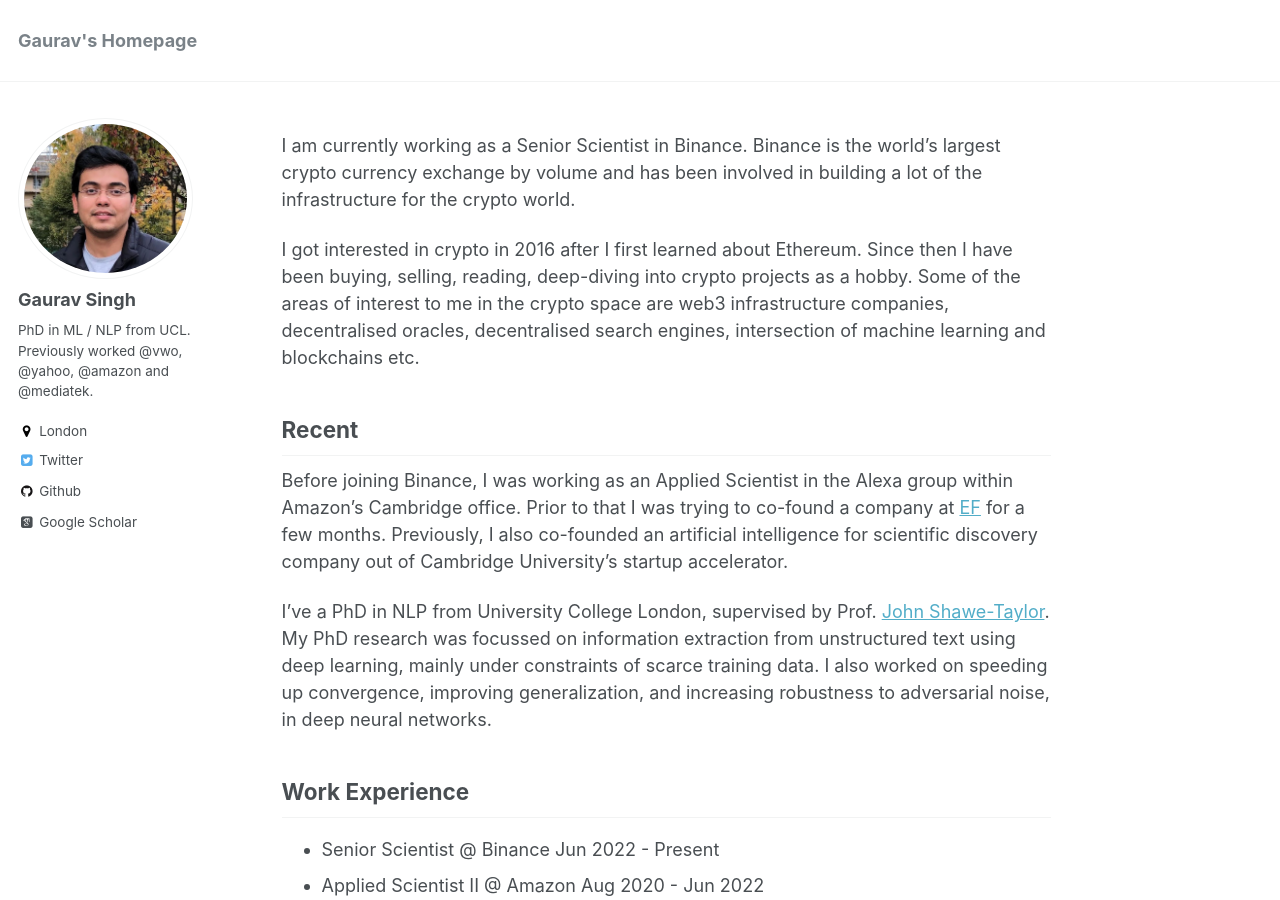
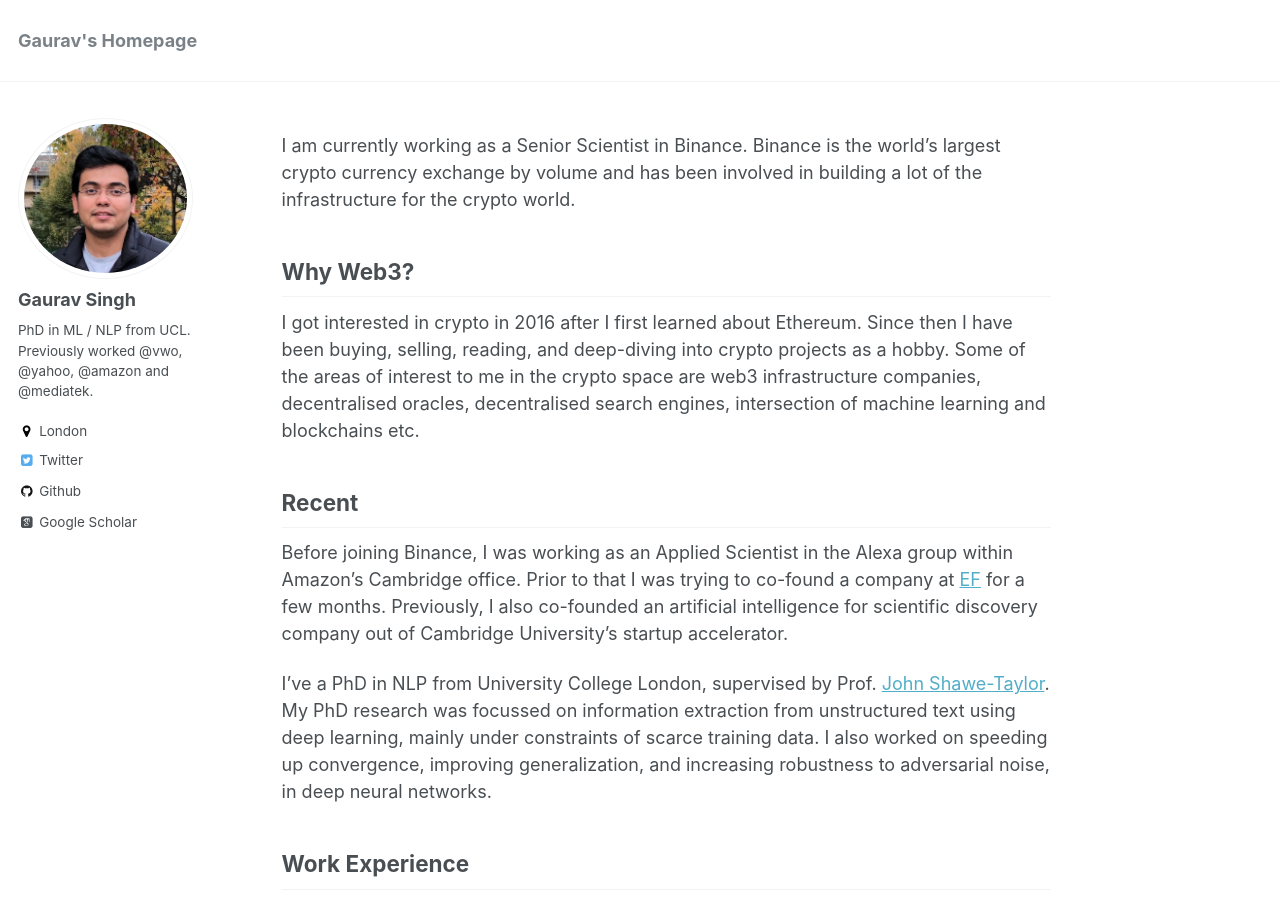
Before and after one commit to gauravsc/gauravsc.github.io, a Jekyll site: the page built from _pages/about.md, in a window 1280 px wide and 900 px high. Built offline with Jekyll 4.4.1, drawn with Linux system fonts in a browser that asks for light colours; some web fonts are replaced.

Commit message:
Update about.md

```diff
--- a/_pages/about.md
+++ b/_pages/about.md
@@ -10,7 +10,9 @@
 
 I am currently working as a Senior Scientist in Binance. Binance is the world's largest crypto currency exchange by volume and has been involved in building a lot of the infrastructure for the crypto world.
 
-I got interested in crypto in 2016 after I first learned about Ethereum. Since then I have been buying, selling, reading, deep-diving into crypto projects as a hobby. Some of the areas of interest to me in the crypto space are web3 infrastructure companies, decentralised oracles, decentralised search engines, intersection of machine learning and blockchains etc.
+Why Web3?
+------
+I got interested in crypto in 2016 after I first learned about Ethereum. Since then I have been buying, selling, reading, and deep-diving into crypto projects as a hobby. Some of the areas of interest to me in the crypto space are web3 infrastructure companies, decentralised oracles, decentralised search engines, intersection of machine learning and blockchains etc.
 
 Recent
 ------
```
